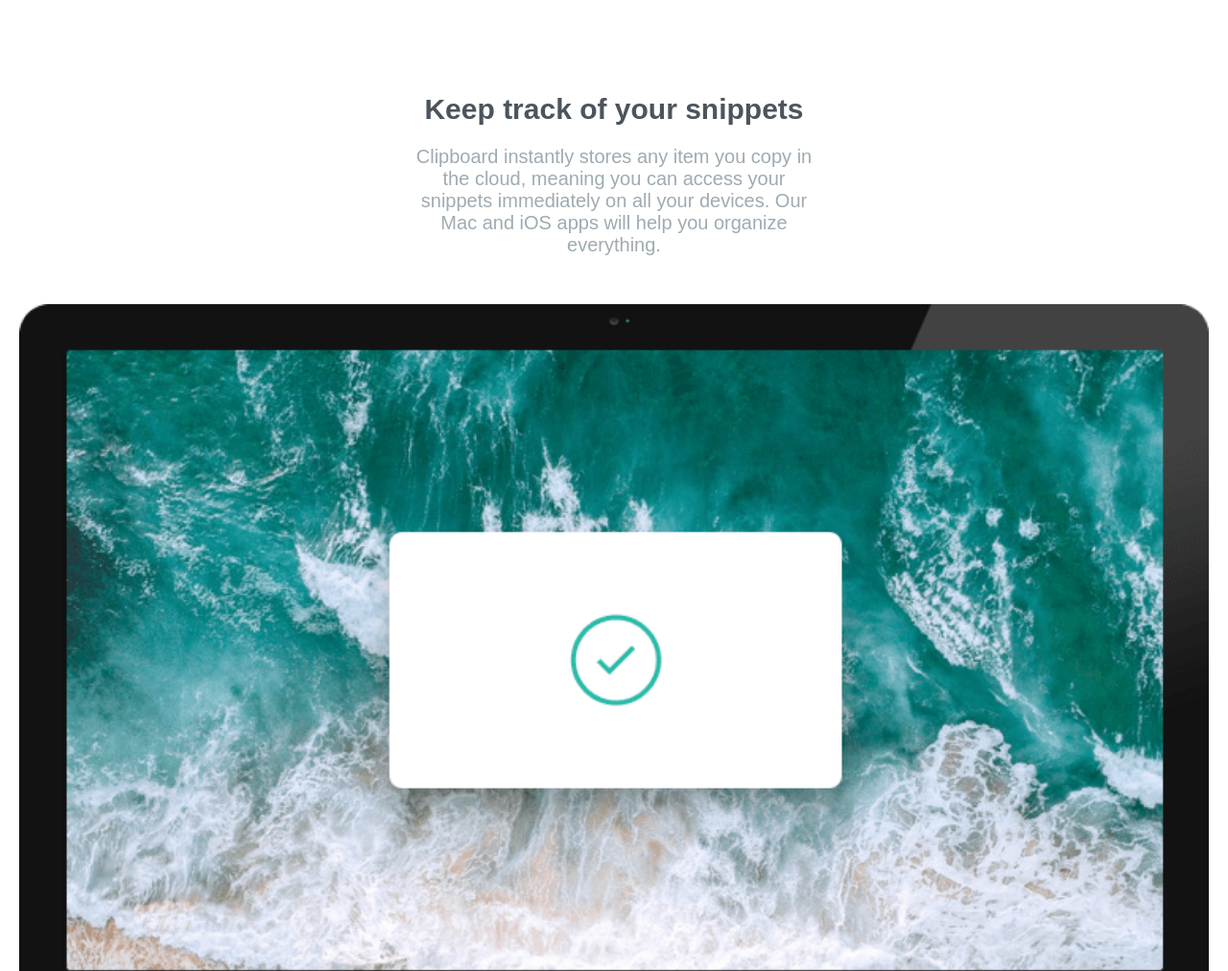
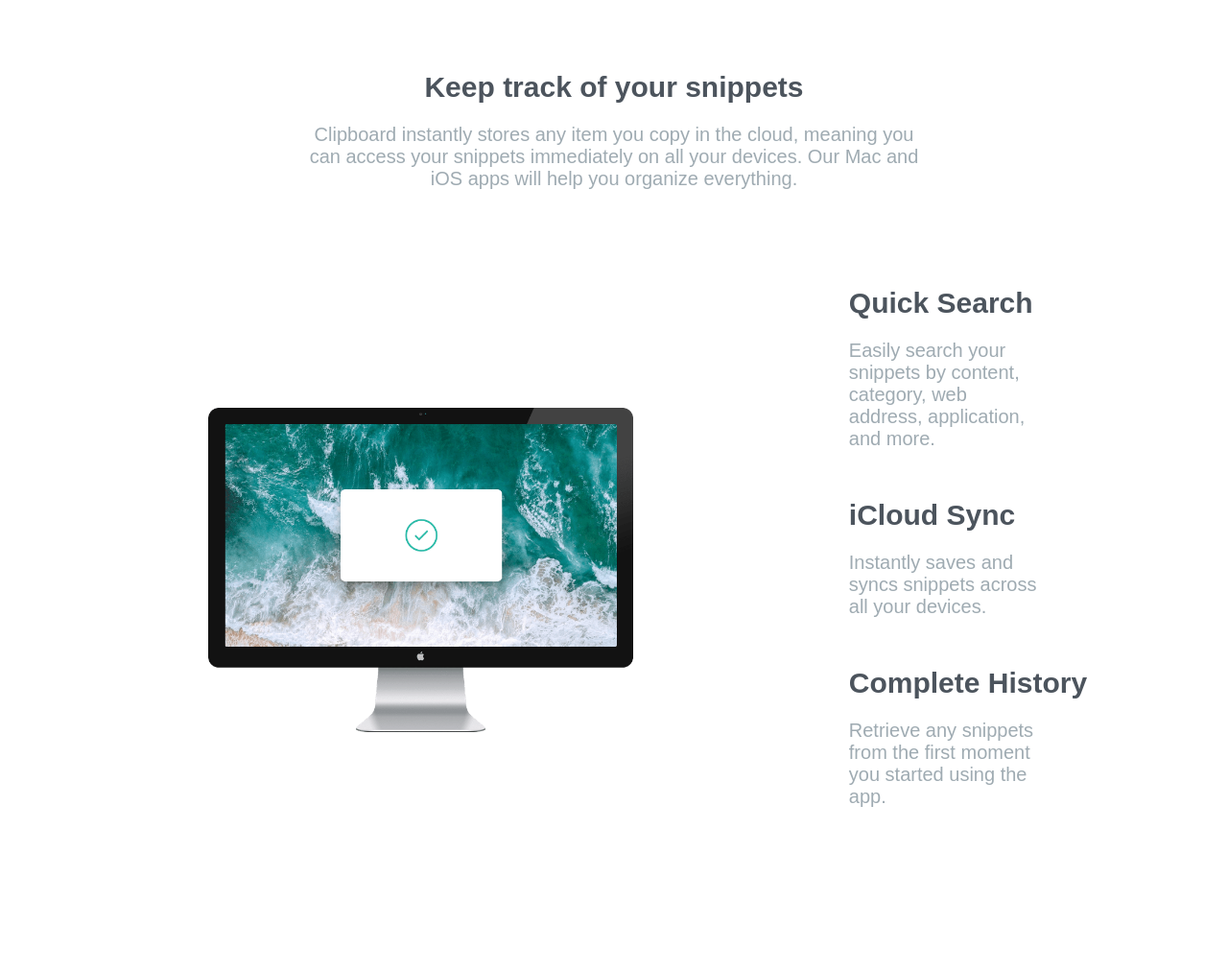
Before and after one commit to r-kocjan/clipboard, a plain HTML site: page index.html in a window 1280 px wide. Shown: the part 647-1659 px from the top of the page at 96% size. Drawn offline with Linux system fonts and the light colour scheme; a web font is replaced by a local one.

Commit message:
Added media queries for desktop layout

```diff
--- a/index.html
+++ b/index.html
@@ -31,11 +31,16 @@
   </section>
 
   <section class="presentation">
+
     <h2 class="heading-2">Keep track of your snippets</h2>
-    <p class="paragraph">Clipboard instantly stores any item you copy in the cloud,
+    <p class="paragraph mb-medium">Clipboard instantly stores any item you copy in the cloud,
       meaning you can access your snippets immediately on all your
       devices. Our Mac and iOS apps will help you organize everything.</p>
+    <div class="container mb-medium">
+      <div class="img-box">
         <img src="images/image-computer.png" alt="computer">
+      </div>
+      <div class="info">
         <h2 class="heading-2 ">Quick Search</h2>
         <p class="paragraph ">Easily search your snippets by content, category, web address, application, and more.
         </p>
@@ -43,8 +48,12 @@
         <p class="paragraph">Instantly saves and syncs snippets across all your devices.</p>
         <h2 class="heading-2">Complete History</h2>
         <p class="paragraph mb-medium">Retrieve any snippets from the first moment you started using the app.</p>
+      </div>
+    </div>
+
+
     <h2 class="heading-2">Access Clipboard anywhere</h2>
-    <p class="paragraph">Whether you’re on the go, or at your computer, you can access all your Clipboard
+    <p class="paragraph mb-medium">Whether you’re on the go, or at your computer, you can access all your Clipboard
       snippets in a few simple clicks.</p>
     <img src="images/image-devices.png" alt="devices" id="devices">
   </section>
@@ -52,17 +61,24 @@
   <section class="options">
     <h2 class="heading-2">Supercharge your workflow</h2>
     <p class="paragraph mb-medium">We’ve got the tools to boost your productivity.</p>
+    <div class="flex">
+      <div class="flex-column">
         <img src="images/icon-blacklist.svg" alt="blacklist" class="icon">
         <h2 class="heading-2">Create blacklists</h2>
         <p class="paragraph">Ensure sensitive information never makes its way to your clipboard by excluding certain
           sources.</p>
+      </div>
+      <div class="flex-column">
         <img src="images/icon-text.svg" alt="blacklist" class="icon">
         <h2 class="heading-2">Plain text snippets</h2>
         <p class="paragraph">Remove unwanted formatting from copied text for a consistent look.</p>
+      </div>
+      <div class="flex-column">
         <img src="images/icon-preview.svg" alt="blacklist" class="icon">
         <h2 class="heading-2">Sneak preview</h2>
         <p class="paragraph mb-medium">Quick preview of all snippets on your Clipboard for easy access.</p>
-
+      </div>
+    </div>
     <img src="images/logo-google.png" alt="logo" class="logos">
     <img src="images/logo-ibm.png" alt="logo" class="logos">
     <img src="images/logo-microsoft.png" alt="logo" class="logos">
--- a/sass/_components.scss
+++ b/sass/_components.scss
@@ -56,4 +56,7 @@ img{
         margin: 0;
     }
 
+    #devices{
+        width: 50%;
+    }
 }
--- a/sass/_layout.scss
+++ b/sass/_layout.scss
@@ -24,7 +24,40 @@
     display: flex;
     flex-direction: column;
     align-items: center;
+
 }
+
+@media (min-width:1200px){
+    .presentation{
+        padding: 3rem 0;
+
+    }
+    .container{
+        display: flex;
+        align-items: center;
+        justify-content: flex-start;
+
+        width: 70%;
+        gap: 20rem;
+        .img-box{
+            flex: 1 0 55%;
+            img{
+                width: 90%;
+            }
+        }
+        .info{
+            text-align: left;
+            flex: 1 0 45%;
+            display: flex;
+            flex-direction: column;
+            align-items: flex-start;
+            justify-content: center;
+        }
+    }
+}
+
+
+
 
 // OPTIONS SECTION
 
--- a/sass/_typography.scss
+++ b/sass/_typography.scss
@@ -9,7 +9,6 @@
 .heading-2{
     font-size: 3rem;
     width: 100%;
-
     line-height: 1.2;
     margin-bottom: 2rem;
     color: $dark-gray-blue;
@@ -25,8 +24,11 @@
     .heading-1{
         font-size: 4rem;
     }
+    .heading-2{
+        width: auto;
+    }
     .paragraph{
         font-size: 2rem;
-        width: 35%;
+        width: 50%;
     }
 }
--- a/sass/_utilities.scss
+++ b/sass/_utilities.scss
@@ -1,2 +1,7 @@
 .mb-medium{margin-bottom: 10rem;}
 .mb-big{margin-bottom: 20rem;}
+
+@media (min-width:1200px){
+    .flex{display: flex; align-items: center;}
+.flex-column{display: flex; flex-direction: column;align-items: center;}
+}
```
Also changed, not shown: css/style.css, 1 other file. Lines whose indentation alone changed are shown as unchanged.
